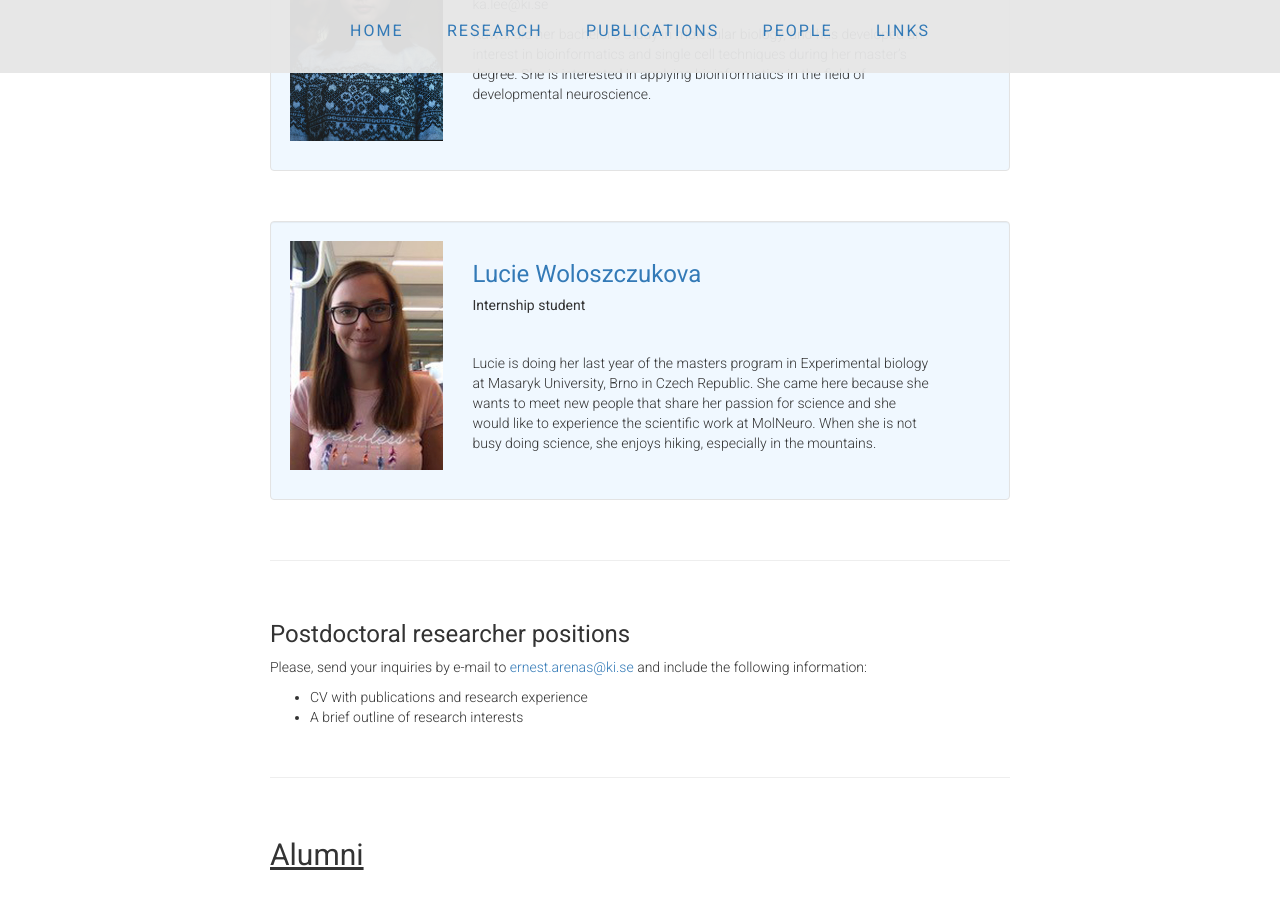
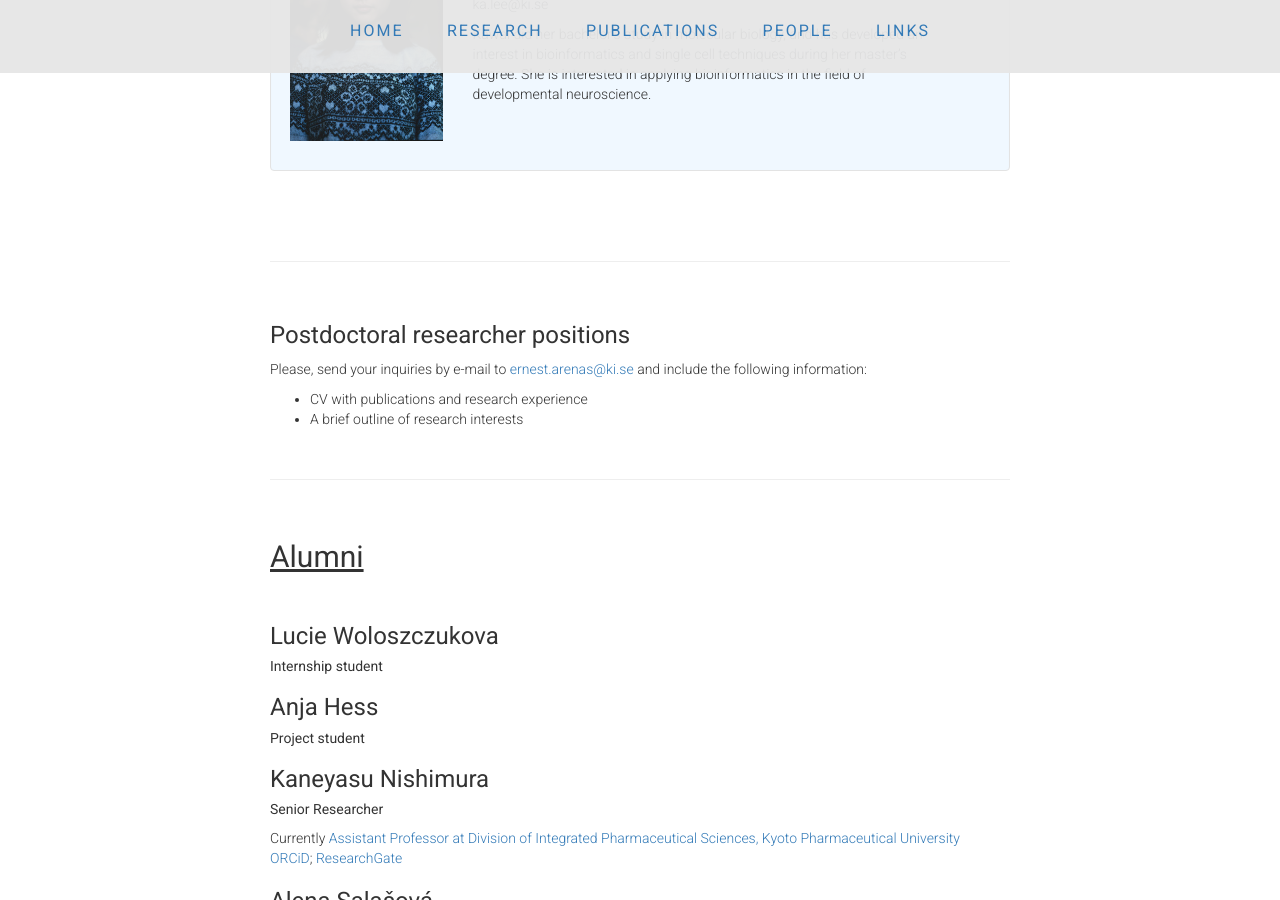
Before and after one commit to ArenasLab/arenaslab.github.io, a Jekyll site: the page people/index.html, which Jekyll copies as it is, in a window 1280 px wide and 900 px high, scrolled down 1455 px. Built offline with Jekyll 4.4.1, drawn with Linux system fonts in a browser that asks for light colours.

Commit message:
Update index.html

```diff
--- a/people/index.html
+++ b/people/index.html
@@ -166,26 +166,7 @@
 
   <p>&nbsp;<p>
 
-<div class="wellb">
-          <div class="media">
-            <div class="media-body">
-	      <div class="row">
-                <div class=" col-sm-4  col-md-3 col-lg-3">
-                  <p><img src="../img/LW.jpg" class="img-responsive" width="300" height="450"/></p>
-                </div>
-                <div class=" col-sm-6  col-md-8 col-lg-8">
-                  <h3><a>Lucie Woloszczukova</a></h3>
-                    <h5>Internship student</h5>
-                      <p><br>
-	                <p> Lucie is doing her last year of the masters program in Experimental biology at Masaryk University, Brno in Czech Republic. She came here because she wants to meet new people that share her passion for science and she would like to experience the scientific work at MolNeuro. When she is not busy doing science, she enjoys hiking, especially in the mountains. </a></p>
 
-
-	              </p>
-                    </div>
-                  </div>
-	        </div>
-              </div>
-	    </div>
 
 
   <p>&nbsp;<p>
@@ -208,6 +189,12 @@
     <h2><u>Alumni</u></h2>
 
     <p>&nbsp;<p>
+
+
+       <h3>Lucie Woloszczukova</h3>
+          <h5>Internship student</h5>
+
+            <p></p>
 
 	<h3>Anja Hess</h3>
           <h5>Project student</h5>
```
